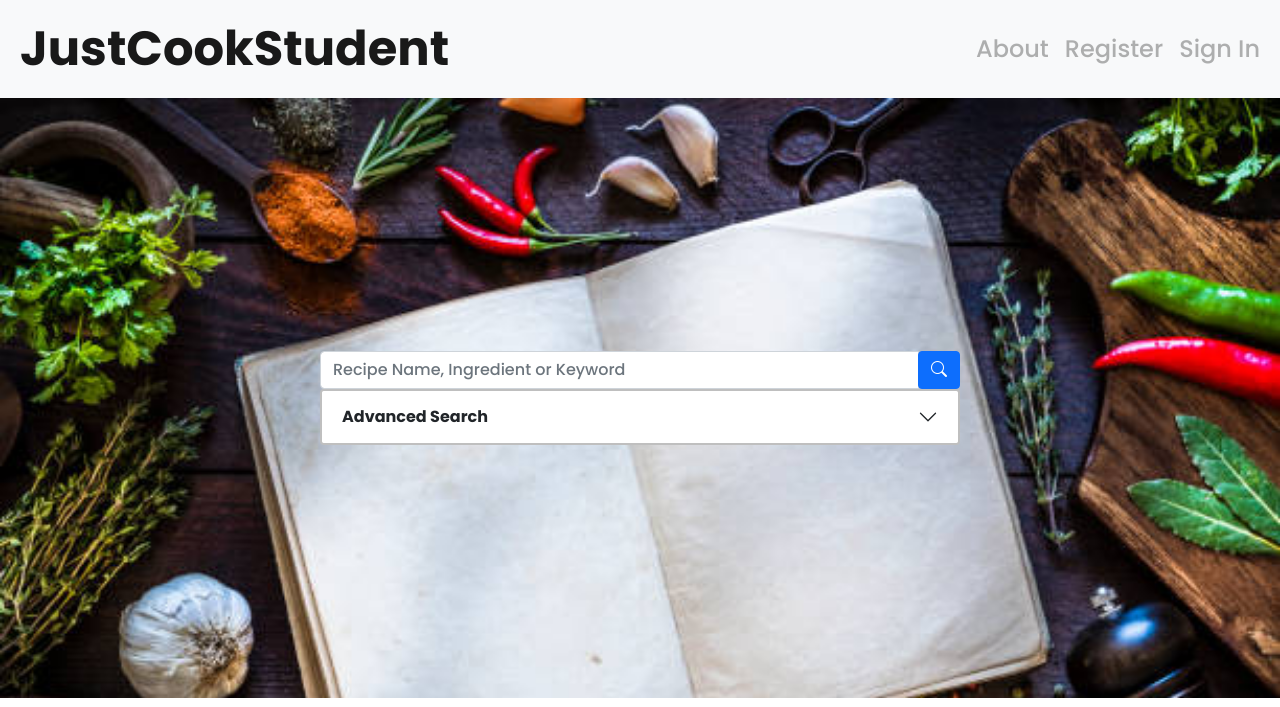
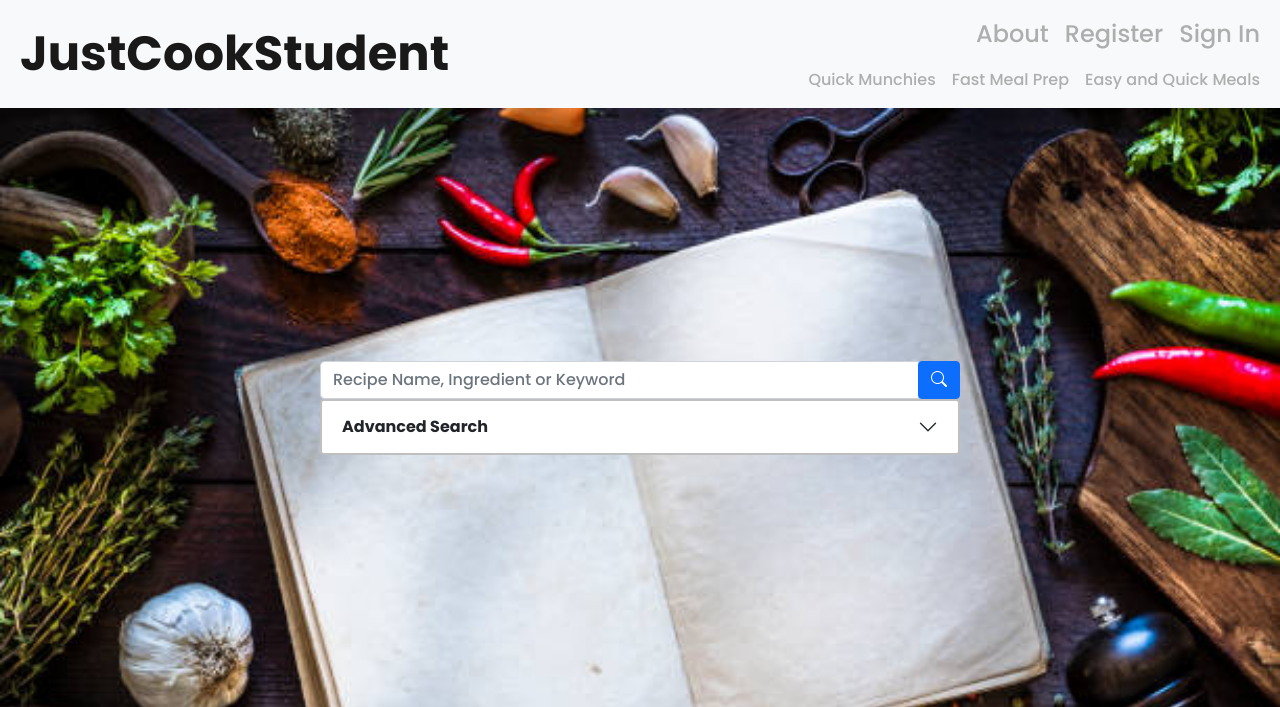
Before and after one commit to JHoweWowe/Honours-Project-Code, a Flask app: page / in a window 1280 px wide. Shown: the top 707 px of the page. Run offline with Flask 2, Linux system fonts and the light colour scheme; some libraries are stand-ins or nearby versions.

Commit message:
Create shortcut links

```diff
--- a/templates/base.html
+++ b/templates/base.html
@@ -27,6 +27,7 @@
                 <span class="navbar-toggler-icon"></span>
             </button>
 
+            <div>
                 <div class="collapse navbar-collapse text-right" id="navbarNav">
                     <ul class="navbar-nav ms-auto">
                         <li class="nav-item">
@@ -39,6 +40,22 @@
                             <a class="nav-link disabled" href="#">Sign In</a>
                         </li>
                     </ul>
+                </div>
+
+                <div class="collapse navbar-collapse" id="navbarNav">
+                    <ul class="navbar-nav ms-auto">
+                        <li>
+                            <a class="nav-link disabled" href="#">Quick Munchies</a>
+                        </li>
+                        <li>
+                            <a class="nav-link disabled" href="#">Fast Meal Prep</a>
+                        </li>
+                        <li>
+                            <a class="nav-link disabled" href="#">Easy and Quick Meals</a>
+                        </li>
+                    </ul>
+                </div>
+
             </div>
         </div>
     </nav>
```
Lines whose indentation alone changed are shown as unchanged.
